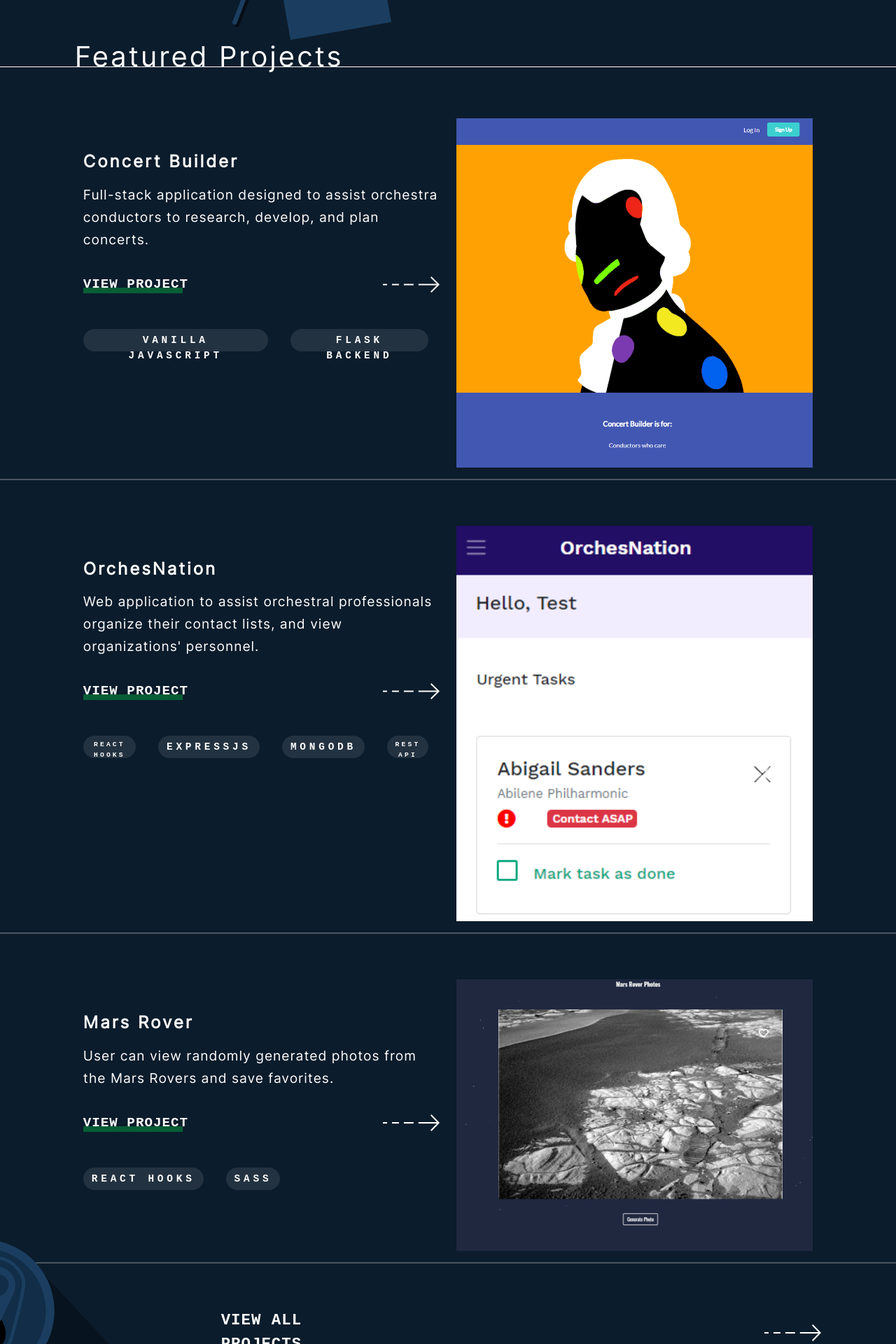
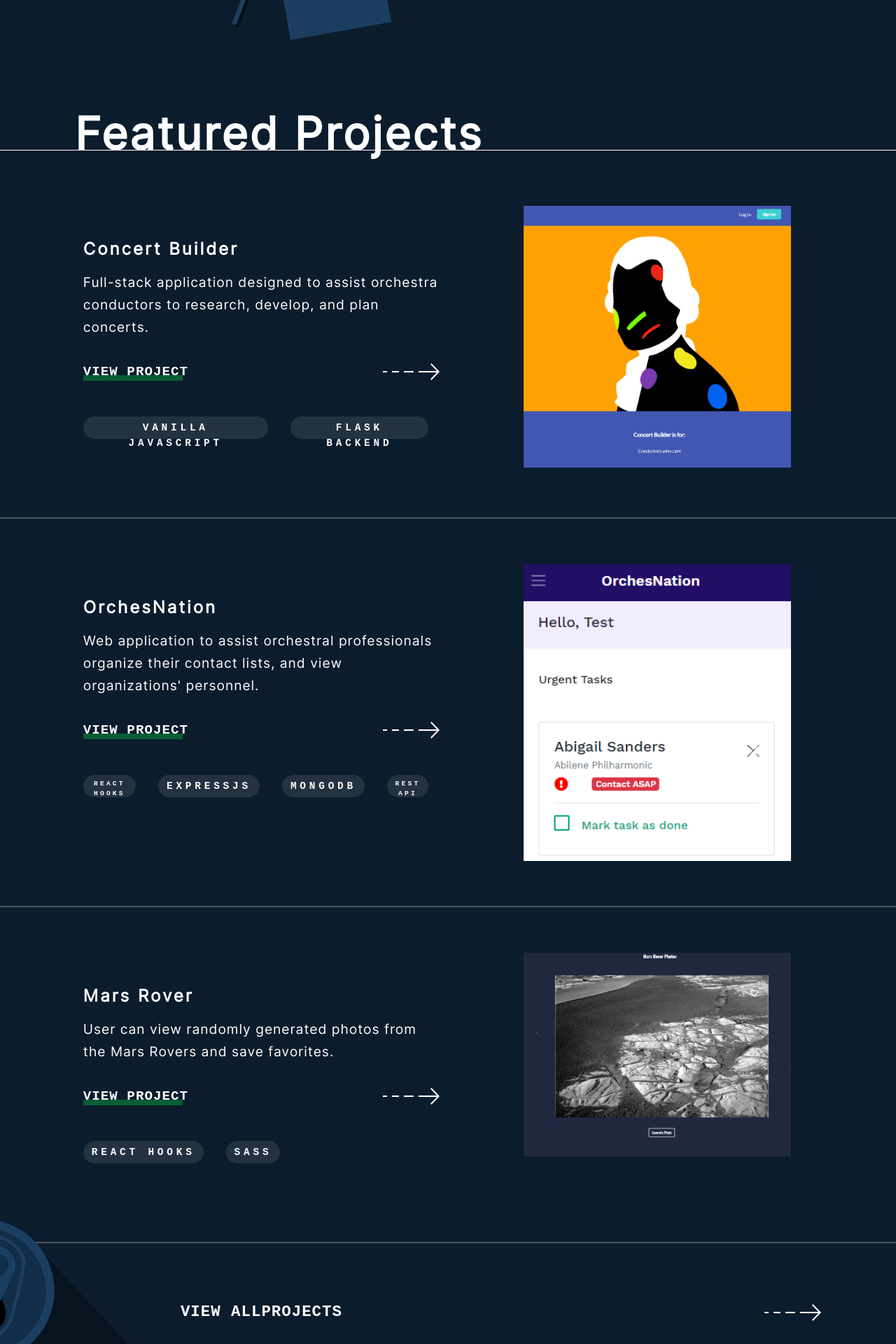
Before and after one commit to thecodingconductor/portfolio-reborn, a React (Create React App) app in the folder frontend/: page / in a window 1280 px wide. Shown: the part 880-2800 px from the top of the page at 70% size. Built offline with nearby package versions, Linux system fonts and the light colour scheme; a web font is replaced by a local one.

Commit message:
working on the bottom of the desktop

```diff
--- a/frontend/src/components/DesktopFeaturedProjects.js
+++ b/frontend/src/components/DesktopFeaturedProjects.js
@@ -94,50 +94,14 @@ const DesktopFeaturedProjects = () => {
 
            <hr className="desktop-project-divider"></hr>
 
-           {/* <Container className="orchesnation-container" fluid>
-                <h4>OrchesNation</h4>
-                <p>
-                  Web application to assist orchestral professionals organize their contact lists, and view organizations' personnel.
-                </p>
-                <img src={OrchesNation} alt="OrchesNation Home Page" className="orches-nation-image"></img>
-                <Container fluid className="view-project-button d-flex flex-row align-items-center justify-content-between">
-                    <p className="view-project">
-                        VIEW PROJECT
-                        <span className="line-through-work"></span>
-                    </p>
-                    <img src={ArrowMobile} alt="View Project"></img>
-                </Container>
-                <Container className="projects-tags-container" fluid>
-                    <Button className="project-tag">React Hooks</Button>
-                    <Button className="project-tag">ExpressJS, MongoDB</Button>
-                    <Button className="project-tag">REST API</Button>
-                </Container>
-           </Container> */}
-           {/* <Container className="mars-rover-container" fluid>
-                <h4>Mars Rover</h4>
-                <p>
-                   User can view randomly generated photos from the Mars Rovers and save favorites.
-                </p>
-                <img src={MarsRover} alt="Mars Rover Home Page" className="mars-rover-image"></img>
-                <Container fluid className="view-project-button d-flex flex-row align-items-center justify-content-between">
-                    <p className="view-project">
-                        VIEW PROJECT
-                        <span className="line-through-work"></span>
-                    </p>
-                    <img src={ArrowMobile} alt="View Project"></img>
-                </Container>
-                <Container className="projects-tags-container d-flex flex-column align-items-start" fluid>
-                    <Button className="project-tag">React Hooks</Button>
-                    <Button className="project-tag">Sass</Button>
-                </Container>
-           </Container> */}
+
            <Container className="view-all-projects-container" fluid>
                 <img src={Can} alt="Can" className="can-image"></img>
                 <Container className="can-spacer" fluid>
 
                 </Container>
                 <Container className="view-projects-selector d-flex align-items-center justify-content-between" fluid>
-                    <p className="view-project d-flex flex-column align-items-center justify-content-center">
+                    <p className="view-project d-flex align-items-center justify-content-center">
                         <span className="view-all-text">VIEW ALL</span>
                         <span className="projects-text">PROJECTS</span>
                     </p>
--- a/frontend/src/custom.scss
+++ b/frontend/src/custom.scss
@@ -344,6 +344,7 @@ hr {
     display: flex;
     align-items: center;
     justify-content: between;
+    margin-bottom: 6rem;
   }
 
   .desktop-about-me-container {
@@ -483,6 +484,12 @@ hr {
 
 .featured-projects-text {
   position: relative;
+
+
+  @include lg {
+    font-size: 4rem;
+    font-weight: bold;
+  }
     .underline-full-width {
 
       height: 1px;
@@ -499,10 +506,13 @@ hr {
     }
 }
 
+
+
 .concert-builder-container, .orchesnation-container, .mars-rover-container {
 
   @include lg {
     margin-top: 4rem;
+    margin-bottom: 4rem;
   }
 
   h4 {
@@ -574,6 +584,11 @@ hr {
   }
 }
 
+.project-tag:hover {
+  background-color: #FFFFFF19 !important;
+  text-decoration: none;
+}
+
 .project-tag-hooks, .project-tag-rest {
   font-size: .6rem;
   padding-left: .5rem;
@@ -605,6 +620,12 @@ hr {
   width: 100%;
   max-width: 100%;
   margin: 0 auto;
+
+  @include lg {
+    width: 75%;
+    margin: 0 auto;
+    margin-left: 6rem;
+  }
 }
 
 .view-all-projects-container {
@@ -659,6 +680,14 @@ hr {
       span {
         display: inline-block;
       }
+
+      span:first-of-type {
+        @include lg {
+          margin-right: 2rem;
+        }
+      }
+
+
     }
 }
 
```
